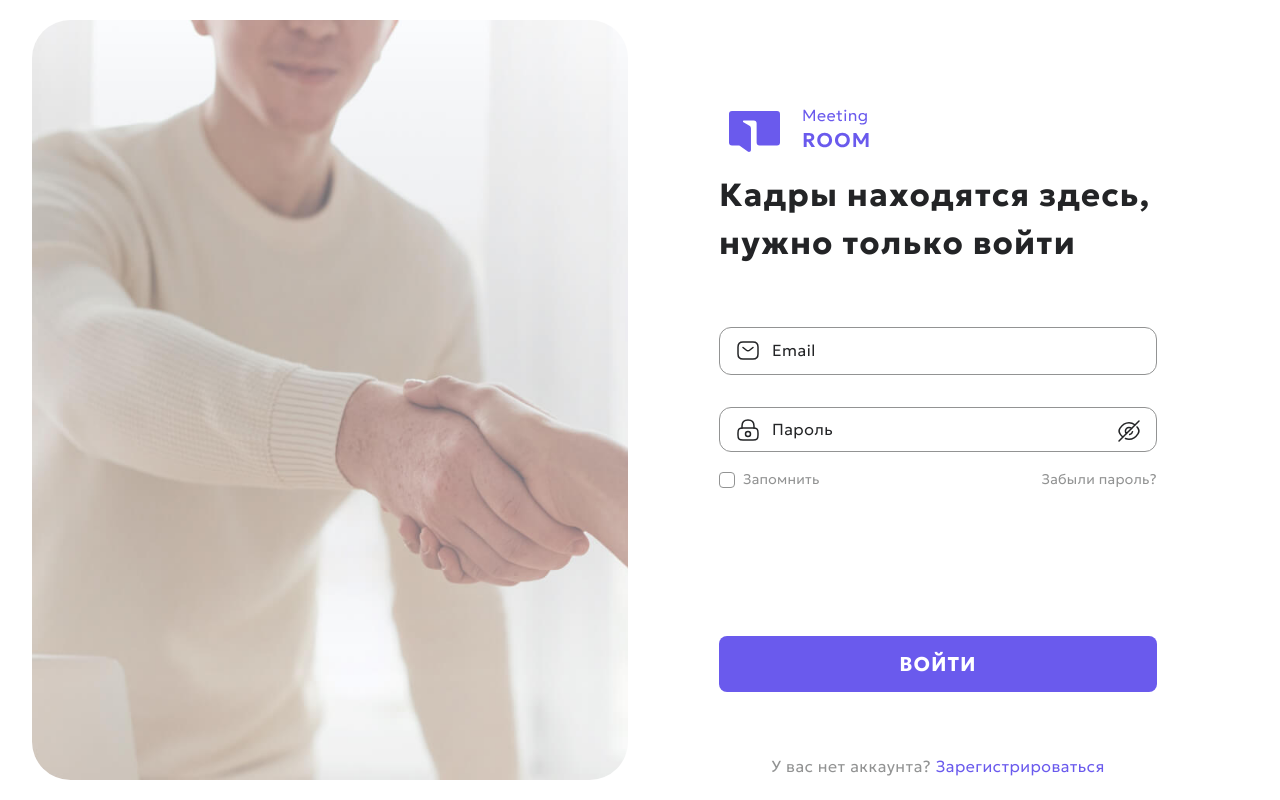
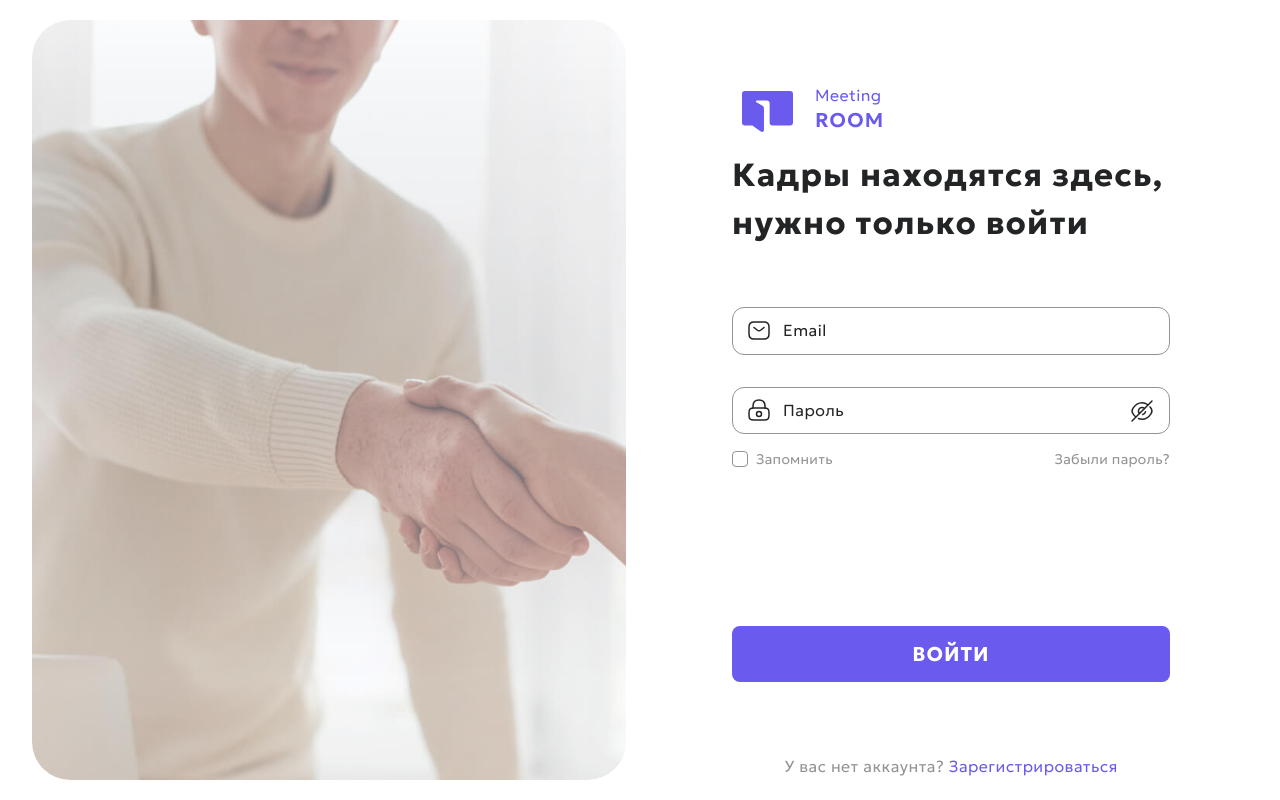
Before and after one commit to recruitment-process/recruitment-process-frontend, a React (Create React App) app: page /#/login in a window 1280 px wide. Built offline with nearby package versions, Linux system fonts and the light colour scheme.

Commit message:
fix(tiny): correction of styles of registration and login pages, and inputWithError component

```diff
--- a/src/components/AuthScreen/AuthScreen.scss
+++ b/src/components/AuthScreen/AuthScreen.scss
@@ -7,13 +7,11 @@
   z-index: 1;
 
   &__section {
-    max-width: 100%;
-    /* max-height: 1024px; */
     height: 100vh;
     width: 100%;
     display: flex;
-    /* gap: 40px; */
     justify-content: space-between;
+    gap: 28px;
     margin: 0 auto;
     padding: 20px 32px;
     box-sizing: border-box;
@@ -43,7 +41,7 @@
 
   &__content-wrapper {
     width: 100%;
-    margin-top: 80px;
+    margin-top: 60px;
     display: flex;
     flex-direction: column;
     justify-content: space-between;
@@ -51,7 +49,7 @@
 
     &_type_long {
       width: 438px;
-      margin-right: 117px;
+      margin-right: 100px;
     }
   }
 
@@ -86,6 +84,9 @@
 
     &__content-wrapper {
       margin-top: 140px;
+      &_type_long {
+        margin-right: 117px;
+      }
     }
   }
 }
@@ -105,17 +106,17 @@
     }
 
     &__content-wrapper {
-      margin-top: 180px;
+      margin-top: 140px;
 
       &_type_long {
         width: 450px;
-        margin-right: 150px;
+        margin-right: 190px;
       }
     }
 
     &__text {
       width: 450px;
-      margin-left: 110px;
+      margin-left: 34px;
 
       &_place_register-success {
         margin-left: 0;
--- a/src/components/Login/Login.scss
+++ b/src/components/Login/Login.scss
@@ -15,9 +15,9 @@
     width: 100%;
     display: grid;
     grid-template-columns: repeat(2, 50%);
-    grid-template-rows: repeat(4, max-content) minmax(60px, 170px);
+    grid-template-rows: repeat(4, max-content) minmax(60px, auto);
     align-items: end;
-    height: 395px;
+    height: 405px;
     grid-template-areas:
       'email email'
       'password password'
@@ -36,12 +36,12 @@
   }
 
   &__checkbox {
-    margin-top: 14px;
+    margin-top: 12px;
     grid-area: checkbox;
   }
 
   &__link {
-    margin-top: 14px;
+    margin-top: 12px;
     grid-area: link;
     justify-self: end;
     @include font-sans($textS, $color-grey, 300, 1.88, 0.28px);
@@ -74,9 +74,17 @@
   }
 }
 
+@media screen and (min-width: 1440px) {
+  .login {
+    &__form {
+      height: 425px;
+    }
+  }
+}
+
 @media screen and (min-width: 1920px) {
   .login {
     width: 450px;
-    margin-left: 110px;
+    margin-left: 34px;
   }
 }
--- a/src/components/Register/Register.scss
+++ b/src/components/Register/Register.scss
@@ -7,10 +7,10 @@
   flex-direction: column;
 
   &__form {
-    height: 355px;
+    height: 370px;
     display: grid;
     grid-template-columns: 1fr;
-    grid-template-rows: repeat(3, max-content) minmax(60px, 170px);
+    grid-template-rows: repeat(3, max-content) minmax(60px, auto);
     align-items: end;
   }
 
@@ -37,9 +37,17 @@
   }
 }
 
+@media screen and (min-width: 1440px) {
+  .register {
+    &__form {
+      height: 390px;
+    }
+  }
+}
+
 @media screen and (min-width: 1920px) {
   .register {
     width: 450px;
-    margin-left: 110px;
+    margin-left: 34px;
   }
 }
--- a/src/components/UI/InputWithError/InputWithError.scss
+++ b/src/components/UI/InputWithError/InputWithError.scss
@@ -16,7 +16,7 @@
   }
 
   &__field {
-    padding: 9px 16px 9px 52px;
+    padding: 9px 16px 9px 50px;
     box-sizing: border-box;
     @include font-sans($textM, $color-black, 300, 1.7, 0.48px);
     transition: border-color 0.3s;
@@ -63,16 +63,15 @@
     }
 
     &_type_email {
-      background: url(../../../images/icons/icon-email.svg) 16px center/24px
+      background: url(../../../images/icons/icon-email.svg) 14px center/24px
         no-repeat;
     }
 
     &_type_password {
       padding-right: 52px;
       font-weight: 600;
-      line-height: 1.6;
       letter-spacing: 23px;
-      background: url(../../../images/icons/icon-lock.svg) 16px center/24px
+      background: url(../../../images/icons/icon-lock.svg) 14px center/24px
         no-repeat;
     }
 
```
